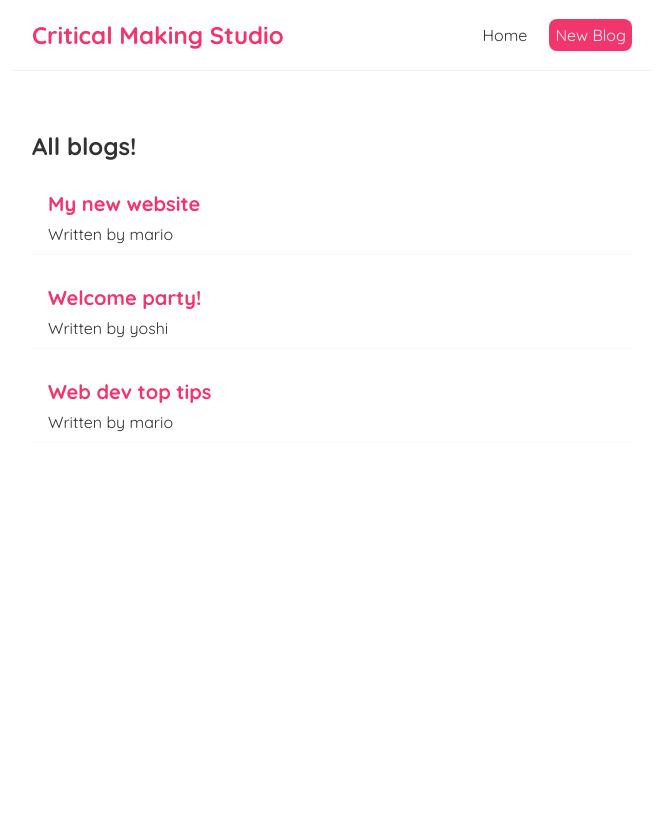
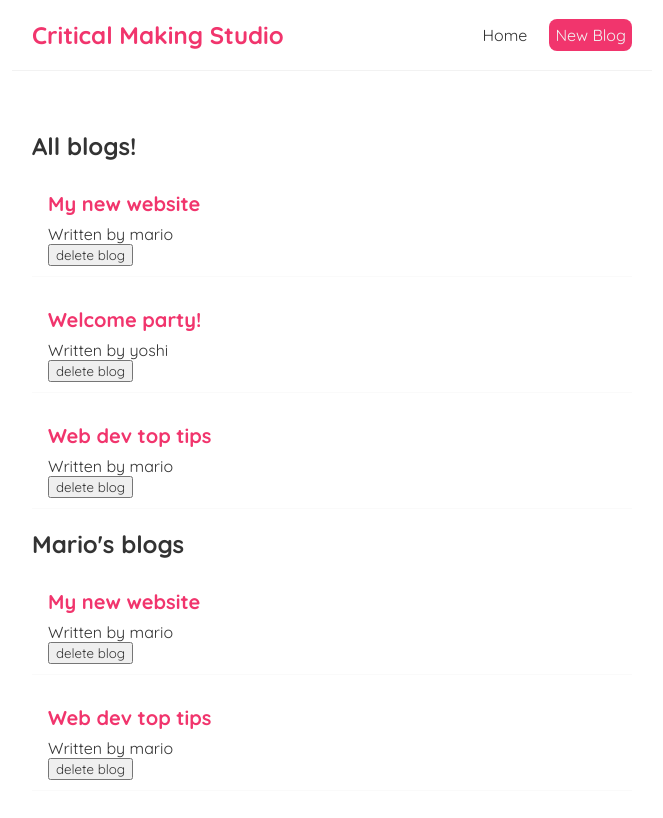
Before and after one commit to maryobotros/Mean, a React (Create React App) app: page / in a window 1280 px wide. Shown: the top 818 px of the page, without its empty margins (308-971 px from the left). Built offline with nearby package versions, Linux system fonts and the light colour scheme.

Commit message:
Tutorial 12

```diff
--- a/src/components/BlogList.js
+++ b/src/components/BlogList.js
@@ -10,6 +10,7 @@
         <div className="blog-preview" key={blog.id}>
           <h2>{blog.title}</h2>
           <p>Written by {blog.author}</p>
+          <button onClick={() => handleDelete(blog.id)}>delete blog</button>
         </div>
       ))}
     </div>
--- a/src/components/Home.js
+++ b/src/components/Home.js
@@ -11,6 +11,7 @@
   return (
     <div className="home">
       <BlogList blogs={blogs} title="All blogs!"/>
+      <BlogList blogs={blogs.filter((blogs) => blogs.author === 'mario')} title="Mario's blogs"/>
     </div>
   );
 }
```
